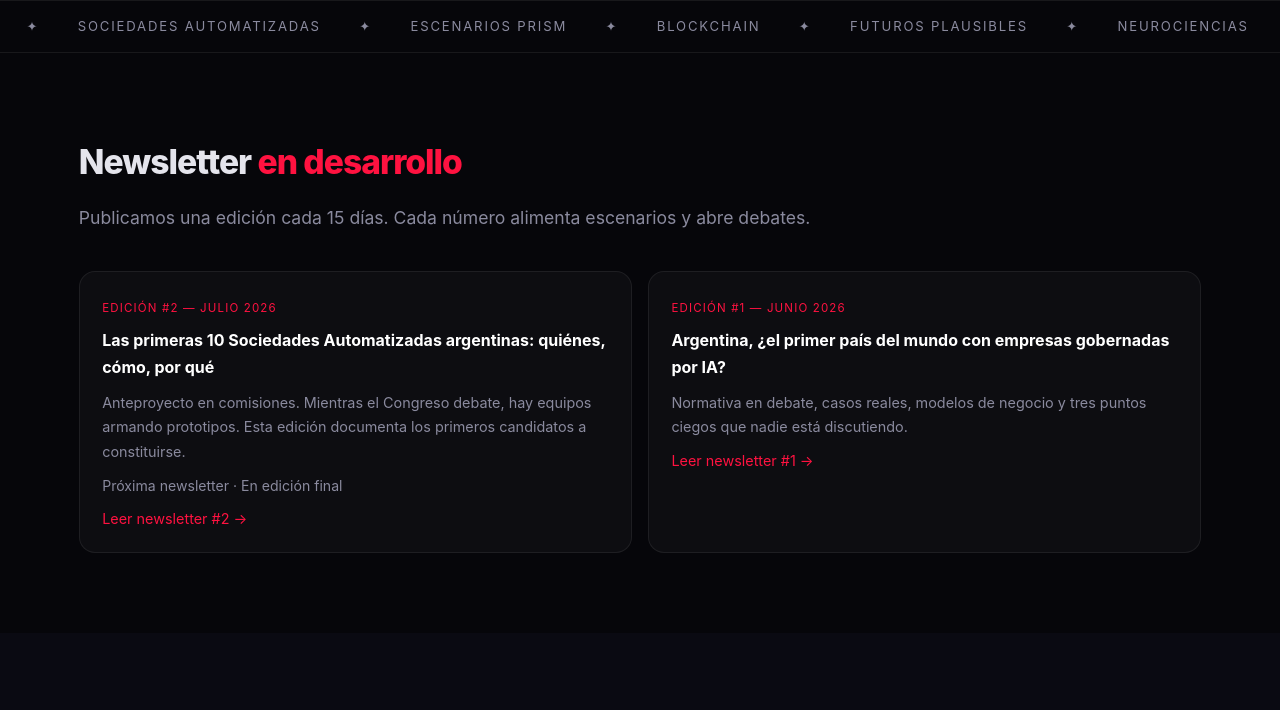
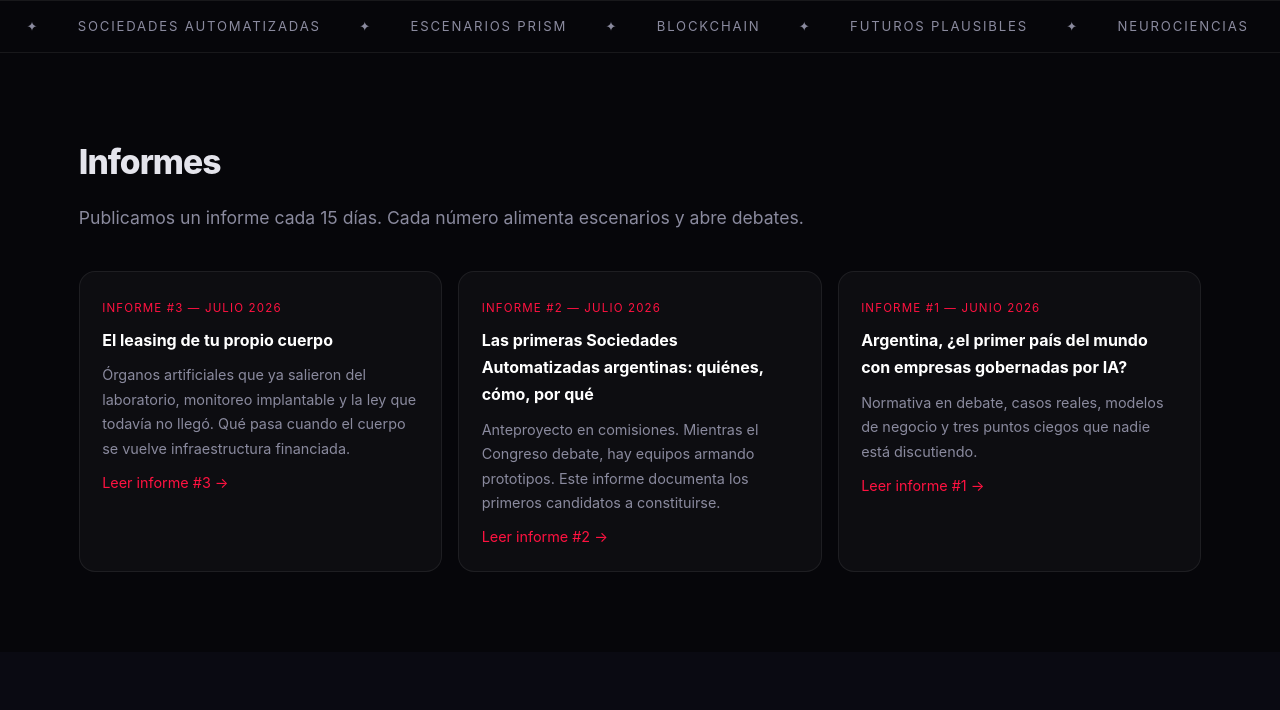
Before and after one commit to diegogettig/futuria, a website: page plataforma/index.html in a window 1280 px wide. Shown: the part 800-1510 px from the top of the page. Drawn offline with Linux system fonts and the light colour scheme.

Commit message:
landing: seccion Informes con links a informe-001/002/003 (fix links viejos newsletter-00X)

```diff
--- a/plataforma/index.html
+++ b/plataforma/index.html
@@ -118,7 +118,7 @@
       <span class="nav-brand">FUTU<em>RIA</em></span>
     </a>
     <ul class="nav-links">
-      <li><a href="#newsletter">Newsletter</a></li>
+      <li><a href="#informes">Informes</a></li>
       <li><a href="#escenarios">Escenarios</a></li>
       <li><a href="#noticias">Noticias</a></li>
       <li><a href="#referentes">Referentes</a></li>
@@ -144,23 +144,28 @@
   </div>
 </div>
 
-<section id="newsletter">
+<section id="informes">
   <div class="container">
-    <div class="section-title">Newsletter <em>en desarrollo</em></div>
-    <p class="section-lead">Publicamos una edición cada 15 días. Cada número alimenta escenarios y abre debates.</p>
-    <div class="grid-2">
+    <div class="section-title">Informes</div>
+    <p class="section-lead">Publicamos un informe cada 15 días. Cada número alimenta escenarios y abre debates.</p>
+    <div class="grid-3">
       <div class="card">
-        <div class="tag">Edición #2 — Julio 2026</div>
-        <h3>Las primeras 10 Sociedades Automatizadas argentinas: quiénes, cómo, por qué</h3>
-        <p style="margin-top:0.6rem;">Anteproyecto en comisiones. Mientras el Congreso debate, hay equipos armando prototipos. Esta edición documenta los primeros candidatos a constituirse.</p>
-        <p style="margin-top:0.6rem;font-size:0.88rem;color:var(--muted);">Próxima newsletter · En edición final</p>
-        <p style="margin-top:0.6rem;"><a href="newsletter/newsletter-002.html" target="_blank" rel="noopener" style="font-size:0.9rem;">Leer newsletter #2 →</a></p>
+        <div class="tag">Informe #3 — Julio 2026</div>
+        <h3>El leasing de tu propio cuerpo</h3>
+        <p style="margin-top:0.6rem;">Órganos artificiales que ya salieron del laboratorio, monitoreo implantable y la ley que todavía no llegó. Qué pasa cuando el cuerpo se vuelve infraestructura financiada.</p>
+        <p style="margin-top:0.6rem;"><a href="newsletter/informe-003.html" target="_blank" rel="noopener" style="font-size:0.9rem;">Leer informe #3 →</a></p>
       </div>
       <div class="card">
-        <div class="tag">Edición #1 — Junio 2026</div>
+        <div class="tag">Informe #2 — Julio 2026</div>
+        <h3>Las primeras Sociedades Automatizadas argentinas: quiénes, cómo, por qué</h3>
+        <p style="margin-top:0.6rem;">Anteproyecto en comisiones. Mientras el Congreso debate, hay equipos armando prototipos. Este informe documenta los primeros candidatos a constituirse.</p>
+        <p style="margin-top:0.6rem;"><a href="newsletter/informe-002.html" target="_blank" rel="noopener" style="font-size:0.9rem;">Leer informe #2 →</a></p>
+      </div>
+      <div class="card">
+        <div class="tag">Informe #1 — Junio 2026</div>
         <h3>Argentina, ¿el primer país del mundo con empresas gobernadas por IA?</h3>
         <p style="margin-top:0.6rem;">Normativa en debate, casos reales, modelos de negocio y tres puntos ciegos que nadie está discutiendo.</p>
-        <p style="margin-top:0.6rem;"><a href="newsletter/newsletter-001.html" target="_blank" rel="noopener" style="font-size:0.9rem;">Leer newsletter #1 →</a></p>
+        <p style="margin-top:0.6rem;"><a href="newsletter/informe-001.html" target="_blank" rel="noopener" style="font-size:0.9rem;">Leer informe #1 →</a></p>
       </div>
     </div>
   </div>
```
